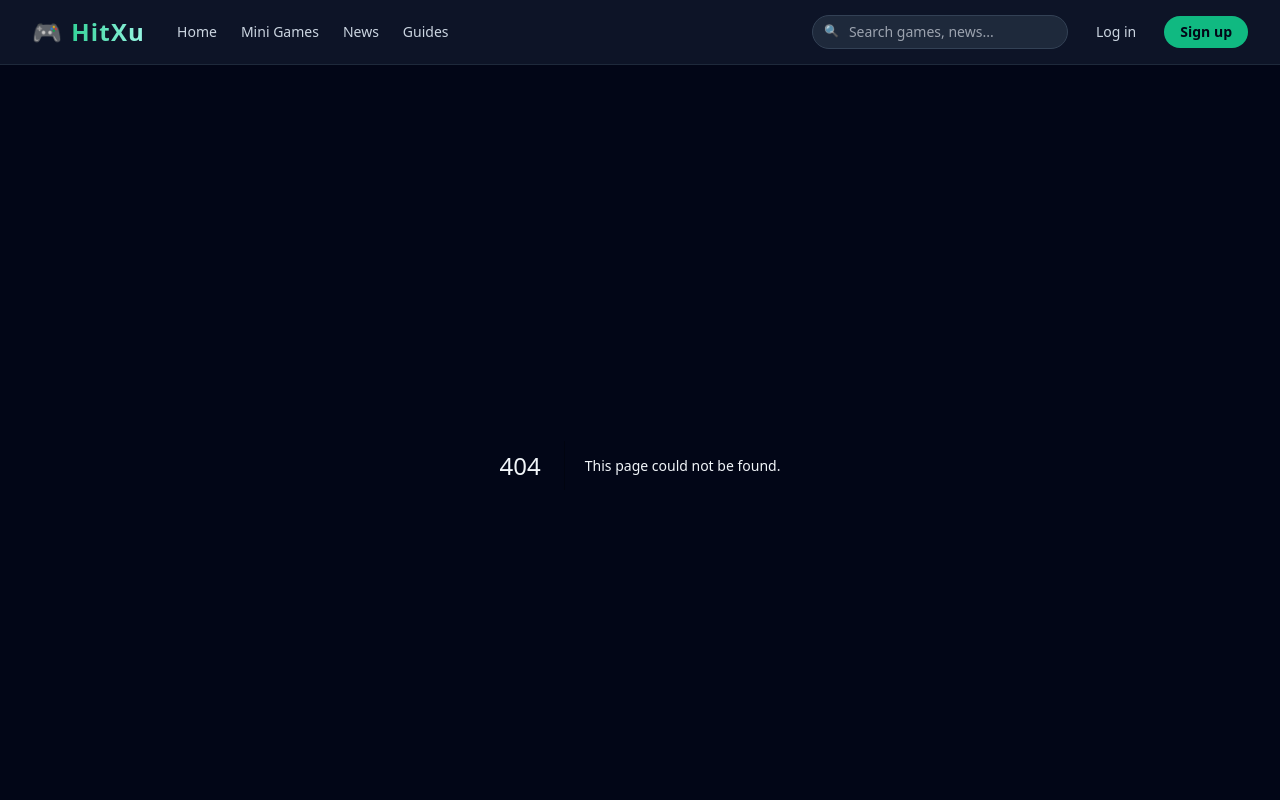
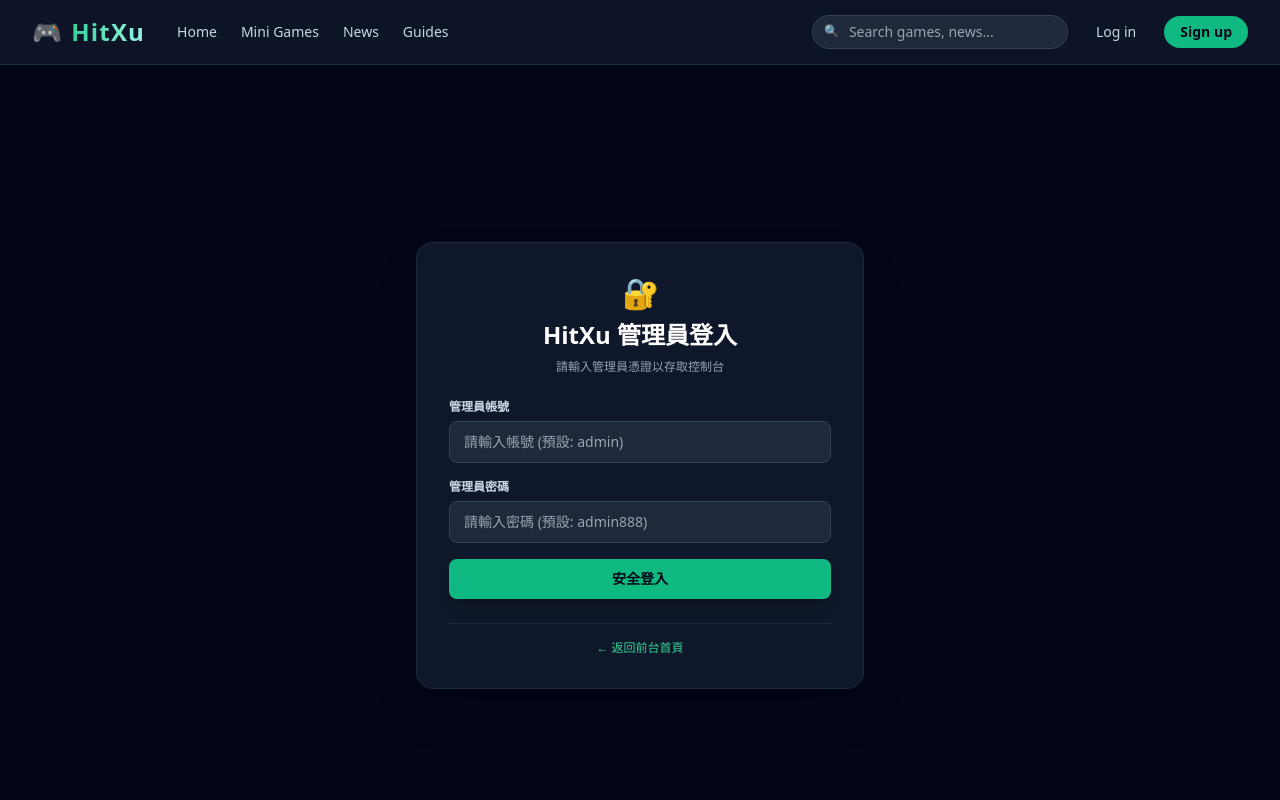
Before and after one commit to winky20000401-ux/hitxu, a Next.js app: page /admin/login in a window 1280 px wide. Before the commit this address had no page. Shown: the top 800 px of the page. Built offline with nearby package versions, Linux system fonts and the light colour scheme.

Commit message:
feat: add admin authentication & route protection

```diff
--- a/app/admin/layout.tsx
+++ b/app/admin/layout.tsx
@@ -1,34 +1,56 @@
+'use client';
+
 import Link from 'next/link';
+import { useRouter, usePathname } from 'next/navigation';
 
 export default function AdminLayout({ children }: { children: React.ReactNode }) {
+  const router = useRouter();
+  const pathname = usePathname();
+
+  if (pathname === '/admin/login') {
+    return <>{children}</>;
+  }
+
+  const handleLogout = async () => {
+    if (!confirm('確認登出管理員？')) return;
+    await fetch('/api/admin/logout', { method: 'POST' });
+    router.push('/admin/login');
+    router.refresh();
+  };
+
   return (
     <div className="min-h-screen bg-slate-950 text-slate-100 flex flex-col md:flex-row">
-      {/* Sidebar */}
       <aside className="w-full md:w-64 bg-slate-900 border-r border-slate-800 p-6 flex flex-col justify-between">
         <div className="space-y-6">
           <div className="flex items-center space-x-2">
             <span className="text-2xl">⚙️</span>
-            <span className="font-bold text-lg text-emerald-400">Admin CMS</span>
+            <span className="font-bold text-lg text-emerald-400">HitXu CMS</span>
           </div>
 
           <nav className="space-y-2 text-sm font-medium">
             <Link
               href="/admin"
-              className="flex items-center space-x-3 px-3 py-2 rounded-lg bg-slate-800 text-emerald-400 hover:bg-slate-700 transition"
+              className={`flex items-center space-x-3 px-3 py-2 rounded-lg transition ${
+                pathname === '/admin' ? 'bg-emerald-950 text-emerald-400 border border-emerald-800/40' : 'text-slate-300 hover:bg-slate-800 hover:text-white'
+              }`}
             >
               <span>📊</span>
               <span>Dashboard 儀表盤</span>
             </Link>
             <Link
               href="/admin/articles"
-              className="flex items-center space-x-3 px-3 py-2 rounded-lg text-slate-300 hover:bg-slate-800 hover:text-white transition"
+              className={`flex items-center space-x-3 px-3 py-2 rounded-lg transition ${
+                pathname === '/admin/articles' ? 'bg-emerald-950 text-emerald-400 border border-emerald-800/40' : 'text-slate-300 hover:bg-slate-800 hover:text-white'
+              }`}
             >
               <span>📝</span>
               <span>文章與攻略管理</span>
             </Link>
             <Link
               href="/admin/games"
-              className="flex items-center space-x-3 px-3 py-2 rounded-lg text-slate-300 hover:bg-slate-800 hover:text-white transition"
+              className={`flex items-center space-x-3 px-3 py-2 rounded-lg transition ${
+                pathname === '/admin/games' ? 'bg-emerald-950 text-emerald-400 border border-emerald-800/40' : 'text-slate-300 hover:bg-slate-800 hover:text-white'
+              }`}
             >
               <span>🕹️</span>
               <span>H5 小遊戲管理</span>
@@ -36,12 +58,20 @@ export default function AdminLayout({ children }: { children: React.ReactNode })
           </nav>
         </div>
 
-        <div className="pt-6 border-t border-slate-800 text-xs text-slate-500">
-          <Link href="/" className="text-emerald-400 hover:underline">← 返回前台首頁</Link>
+        <div className="pt-6 border-t border-slate-800 space-y-3 text-xs">
+          <button
+            onClick={handleLogout}
+            className="w-full text-left flex items-center space-x-2 text-red-400 hover:text-red-300 font-medium px-1 py-1 transition"
+          >
+            <span>🚪</span>
+            <span>登出管理員</span>
+          </button>
+          <div>
+            <Link href="/" className="text-emerald-400 hover:underline">← 返回前台首頁</Link>
+          </div>
         </div>
       </aside>
 
-      {/* Main Content Area */}
       <main className="flex-1 p-6 sm:p-10 overflow-y-auto">
         {children}
       </main>
--- /dev/null
+++ b/app/admin/login/page.tsx
@@ -0,0 +1,95 @@
+'use client';
+
+import { useState } from 'react';
+import { useRouter } from 'next/navigation';
+import Link from 'next/link';
+
+export default function AdminLoginPage() {
+  const [username, setUsername] = useState('');
+  const [password, setPassword] = useState('');
+  const [error, setError] = useState('');
+  const [loading, setLoading] = useState(false);
+  const router = useRouter();
+
+  const handleLogin = async (e: React.FormEvent) => {
+    e.preventDefault();
+    setError('');
+    setLoading(true);
+
+    try {
+      const res = await fetch('/api/admin/login', {
+        method: 'POST',
+        headers: { 'Content-Type': 'application/json' },
+        body: JSON.stringify({ username, password }),
+      });
+
+      const data = await res.json();
+      if (res.ok && data.success) {
+        router.push('/admin');
+        router.refresh();
+      } else {
+        setError(data.message || '帳號或密碼錯誤');
+      }
+    } catch (err) {
+      setError('網路異常，請稍後再試');
+    } finally {
+      setLoading(false);
+    }
+  };
+
+  return (
+    <div className="min-h-screen bg-slate-950 flex flex-col items-center justify-center p-4">
+      <div className="w-full max-w-md bg-slate-900 border border-slate-800 rounded-2xl p-8 shadow-2xl space-y-6">
+        <div className="text-center space-y-2">
+          <div className="text-3xl">🔐</div>
+          <h1 className="text-2xl font-black text-white">HitXu 管理員登入</h1>
+          <p className="text-xs text-slate-400">請輸入管理員憑證以存取控制台</p>
+        </div>
+
+        {error && (
+          <div className="bg-red-950/80 border border-red-800/80 text-red-300 text-xs px-4 py-2.5 rounded-lg text-center font-medium">
+            {error}
+          </div>
+        )}
+
+        <form onSubmit={handleLogin} className="space-y-4">
+          <div>
+            <label className="block text-xs font-semibold text-slate-300 mb-1.5">管理員帳號</label>
+            <input
+              type="text"
+              value={username}
+              onChange={(e) => setUsername(e.target.value)}
+              placeholder="請輸入帳號 (預設: admin)"
+              className="w-full bg-slate-800 border border-slate-700 rounded-lg px-3.5 py-2.5 text-sm text-white focus:ring-2 focus:ring-emerald-500 outline-none transition"
+              required
+            />
+          </div>
+
+          <div>
+            <label className="block text-xs font-semibold text-slate-300 mb-1.5">管理員密碼</label>
+            <input
+              type="password"
+              value={password}
+              onChange={(e) => setPassword(e.target.value)}
+              placeholder="請輸入密碼 (預設: admin888)"
+              className="w-full bg-slate-800 border border-slate-700 rounded-lg px-3.5 py-2.5 text-sm text-white focus:ring-2 focus:ring-emerald-500 outline-none transition"
+              required
+            />
+          </div>
+
+          <button
+            type="submit"
+            disabled={loading}
+            className="w-full bg-emerald-500 hover:bg-emerald-600 disabled:opacity-50 text-slate-950 font-bold py-2.5 rounded-lg text-sm transition shadow-lg mt-2"
+          >
+            {loading ? '正在驗證...' : '安全登入'}
+          </button>
+        </form>
+
+        <div className="pt-4 border-t border-slate-800 text-center text-xs text-slate-500">
+          <Link href="/" className="text-emerald-400 hover:underline">← 返回前台首頁</Link>
+        </div>
+      </div>
+    </div>
+  );
+}
--- /dev/null
+++ b/app/api/admin/login/route.ts
@@ -0,0 +1,26 @@
+import { NextResponse } from 'next/server';
+
+export async function POST(request: Request) {
+  try {
+    const { username, password } = await request.json();
+    const validUser = process.env.ADMIN_USERNAME || 'admin';
+    const validPass = process.env.ADMIN_PASSWORD || 'admin888';
+
+    if (username === validUser && password === validPass) {
+      const response = NextResponse.json({ success: true, message: '登入成功' });
+      response.cookies.set({
+        name: 'admin_session',
+        value: 'authenticated_admin',
+        httpOnly: true,
+        secure: process.env.NODE_ENV === 'production',
+        sameSite: 'lax',
+        maxAge: 60 * 60 * 24 * 7,
+        path: '/',
+      });
+      return response;
+    }
+    return NextResponse.json({ success: false, message: '帳號或密碼錯誤' }, { status: 401 });
+  } catch (error: any) {
+    return NextResponse.json({ success: false, message: error.message }, { status: 500 });
+  }
+}
--- /dev/null
+++ b/app/api/admin/logout/route.ts
@@ -0,0 +1,13 @@
+import { NextResponse } from 'next/server';
+
+export async function POST() {
+  const response = NextResponse.json({ success: true, message: '已安全登出' });
+  response.cookies.set({
+    name: 'admin_session',
+    value: '',
+    httpOnly: true,
+    maxAge: 0,
+    path: '/',
+  });
+  return response;
+}
```
Also changed, not shown: middleware.ts (added, +19 -0 lines).
